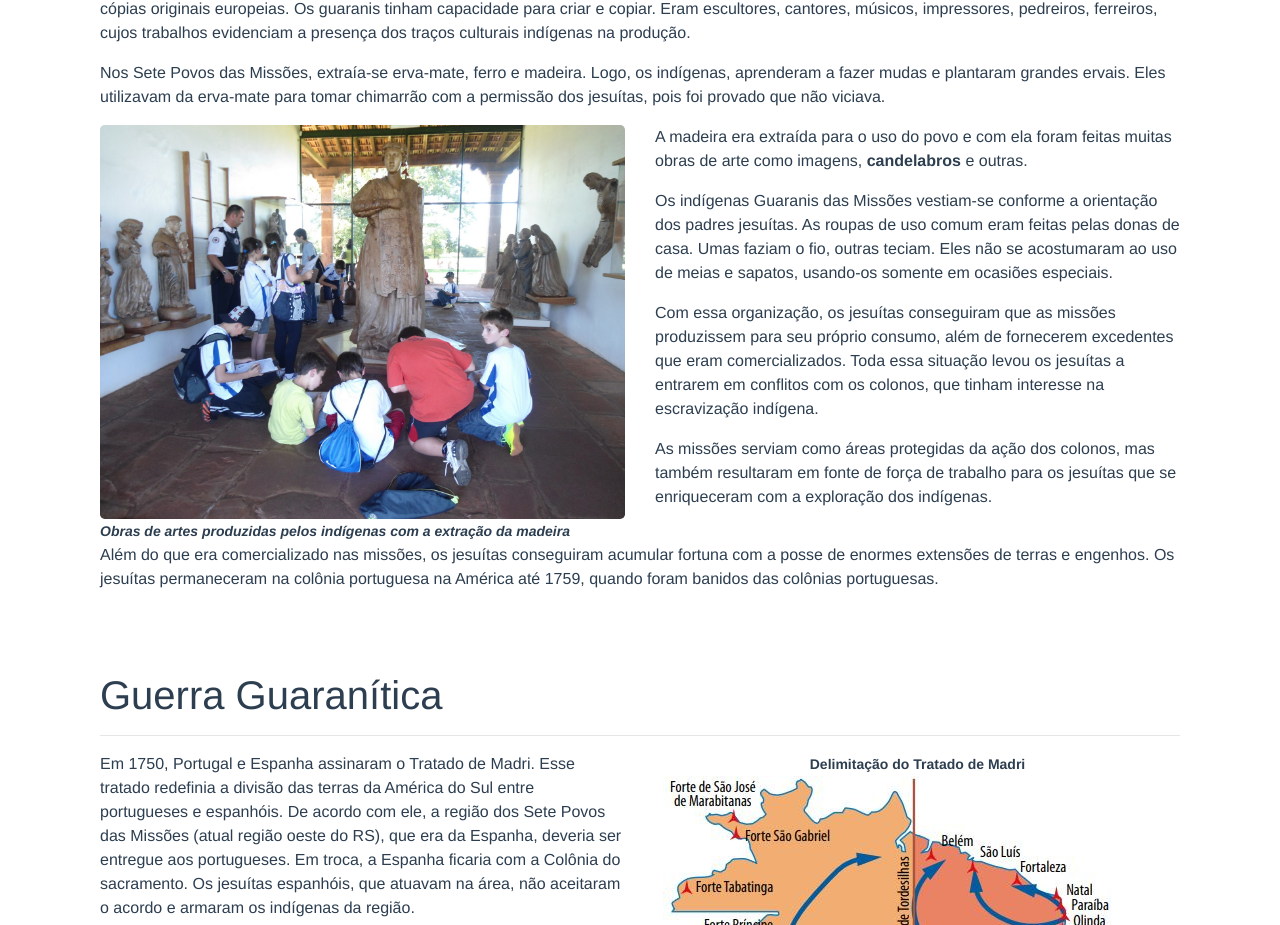
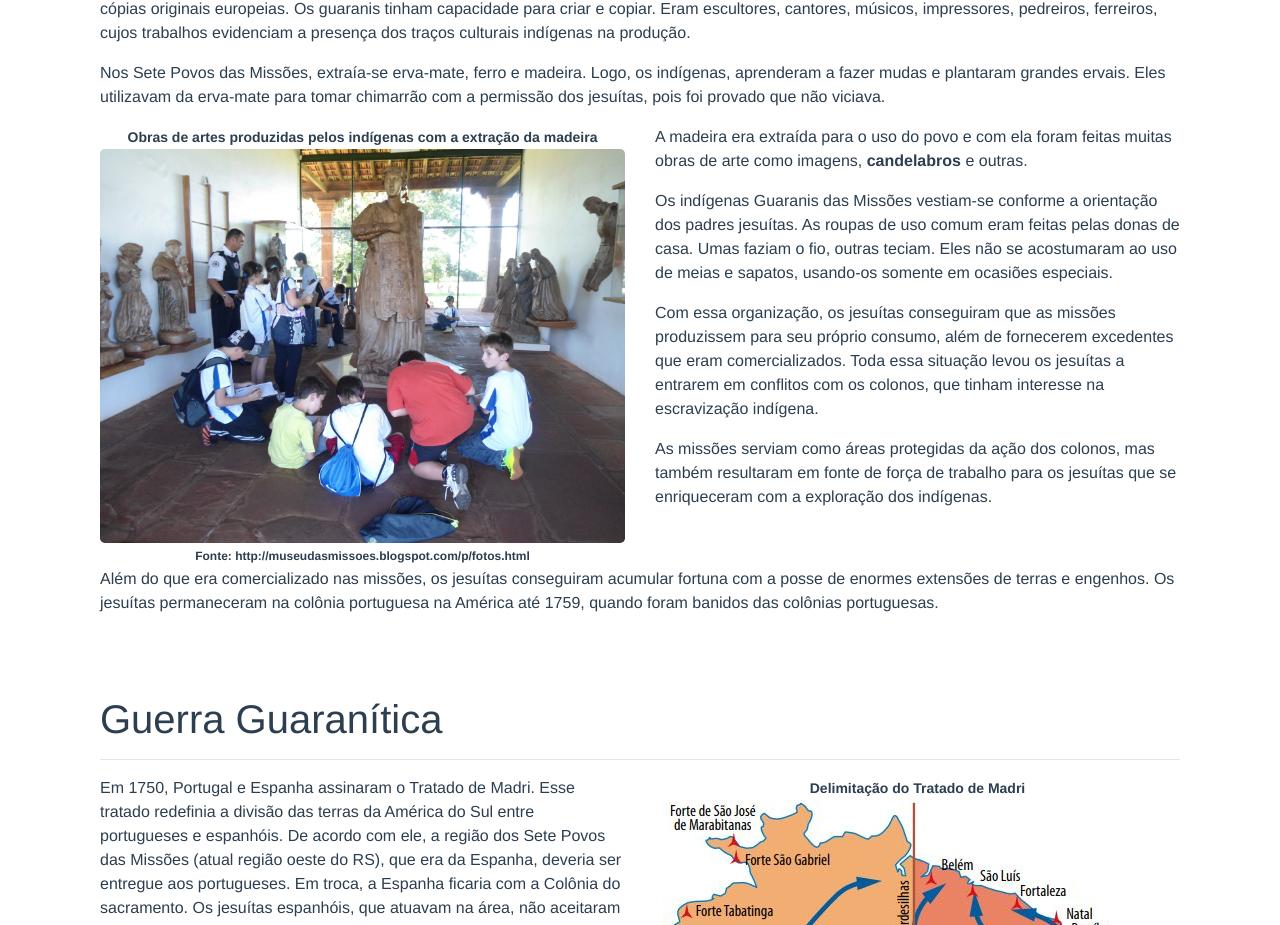
Before and after one commit to MacPardo/hfs, a Vue app: page / in a window 1280 px wide. Shown: the part 3057-3982 px from the top of the page. Built offline with nearby package versions, Linux system fonts and the light colour scheme.

Commit message:
adição da fonte para as imagens

```diff
--- a/src/components/OrganizacaoEconomica.vue
+++ b/src/components/OrganizacaoEconomica.vue
@@ -24,9 +24,12 @@
           para tomar chimarrão com a permissão dos jesuítas, pois foi provado que não viciava.</p>
       </div>
       <div class="col-lg-6">
-        <img class="img-fluid rounded-lg" src="../assets/imagensIndigenas.jpg" alt="">
-        <span style="font-style: italic; font-size: 14px"><b>Obras de artes produzidas pelos indígenas
+        <div style="text-align: center">
+          <span style="font-size: 14px"><b>Obras de artes produzidas pelos indígenas
           com a extração da madeira</b></span>
+          <img class="img-fluid rounded-lg" src="../assets/imagensIndigenas.jpg" alt="">
+          <span style="font-size: 12px"><b>Fonte: http://museudasmissoes.blogspot.com/p/fotos.html</b></span>
+        </div>
       </div>
       <div class="col-lg-6">
         <p>A madeira era extraída para o uso do povo e com ela foram feitas muitas
```
